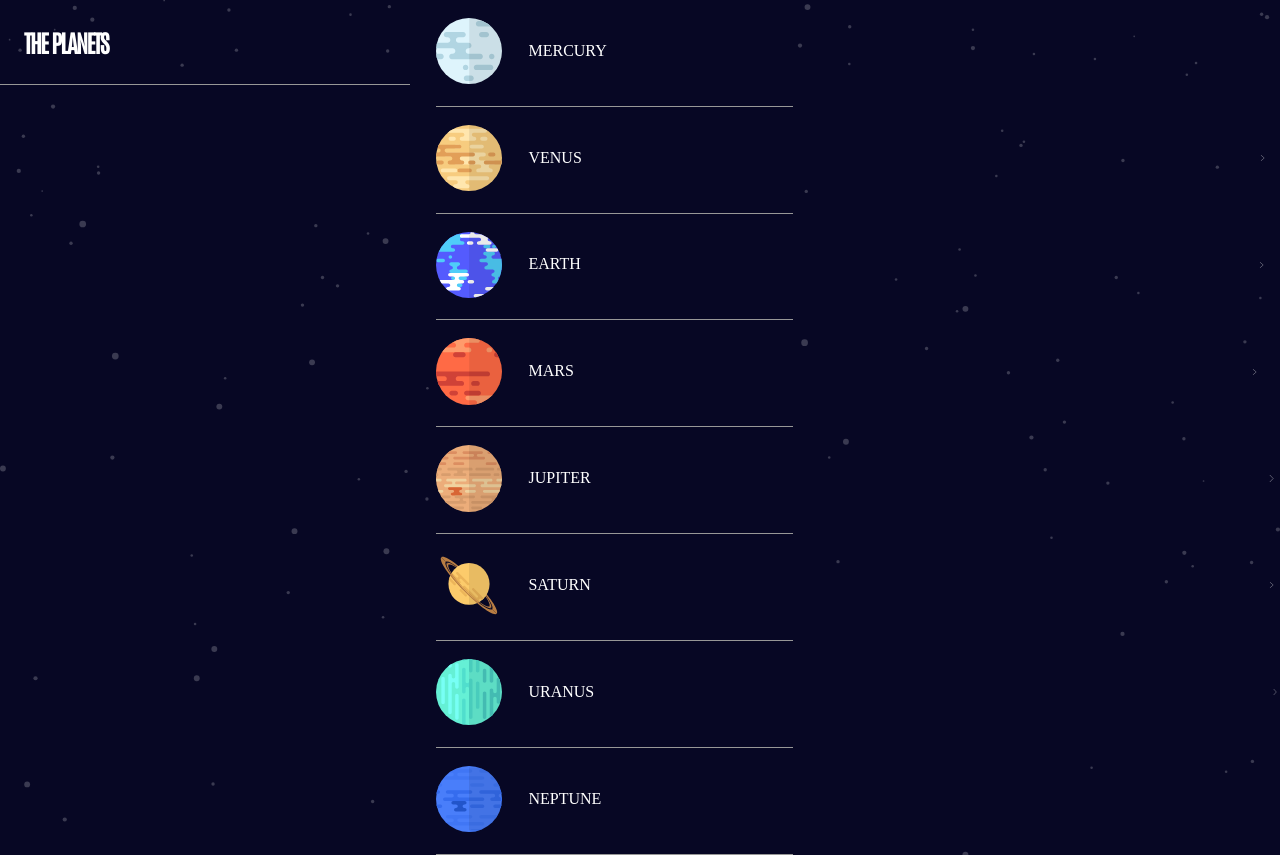
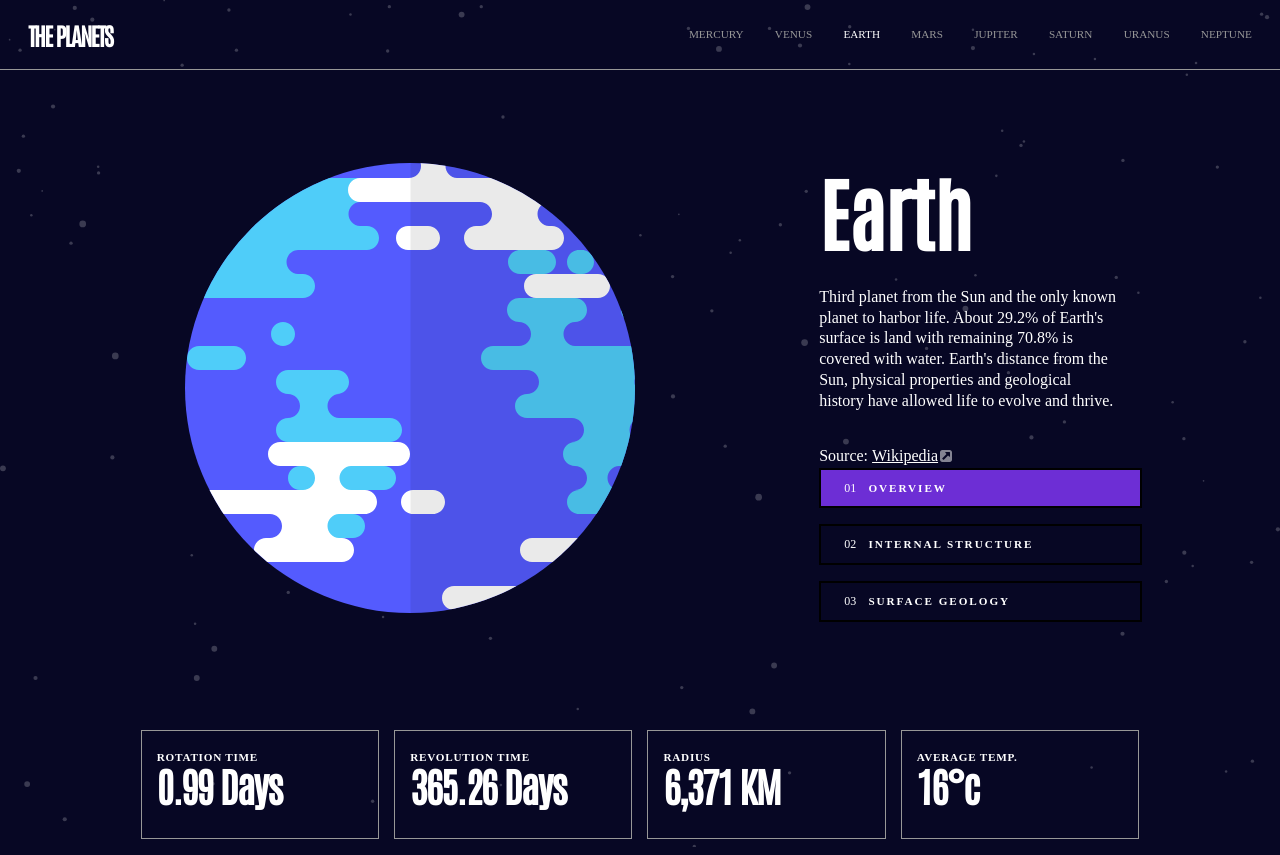
Before and after one commit to infiniteweb/planetFactSite, a React (Vite) app: page /earth in a window 1280 px wide. Built offline with nearby package versions, Linux system fonts and the light colour scheme.

Commit message:
just picture left to do

```diff
--- a/src/App.jsx
+++ b/src/App.jsx
@@ -1,8 +1,9 @@
 import "./styles.css";
 import "./quickStyles.css";
 import { useState } from "react";
-import { BrowserRouter, Routes, Route } from "react-router-dom";
+import { BrowserRouter, Routes, Route} from "react-router-dom";
 import Planet from "./pages/Planet.jsx";
+
 import BrowserNav from "./components/browserNav";
 import data from "../data.json";
 import navBarImage from "./assets/images/icon-hamburger.svg";
@@ -10,12 +11,23 @@ import MobileNav from "./components/MobileNav.jsx";
 import { images, surfaceImages } from "./images.js";
 
 function App() {
-  const [mobileNav, setMobileNav] = useState(true);
-
+  console.log(data)
+  const [mobileNav, setMobileNav] = useState(false);
   function handleSetMobileNav() {
     console.log("click");
     setMobileNav((prevMobileNav) => !prevMobileNav);
   }
+
+  const planetNames = [
+    "mercury",
+    "venus",
+    "earth",
+    "mars",
+    "jupiter",
+    "saturn",
+    "uranus",
+    "neptune",
+  ];
 
   return (
     <>
@@ -30,14 +42,19 @@ function App() {
               onClick={handleSetMobileNav}
             />
           </div>
+          <BrowserNav planetNames={planetNames} />
           <div className="mobile-nav">
-            {mobileNav && <MobileNav handleSetMobileNav={handleSetMobileNav} />}
+            {mobileNav && (
+              <MobileNav
+                handleSetMobileNav={handleSetMobileNav}
+                planetNames={planetNames}
+              />
+            )}
           </div>
           {!mobileNav && (
             <>
-              <BrowserNav />
+              <Routes>
 
-              <Routes>
                 <Route
                   exact
                   path="/"
--- a/src/components/BrowserNav.jsx
+++ b/src/components/BrowserNav.jsx
@@ -1,36 +1,19 @@
 import "../styles.css";
 import { NavLink } from "react-router-dom";
 
-export default function BrowserNav() {
+export default function BrowserNav({ planetNames }) {
   return (
     <>
       <div className="browser-nav">
         <nav>
           <ul>
-            <li>
-              <NavLink to="/">MERCURY</NavLink>
-            </li>
-            <li>
-              <NavLink to="/venus" >VENUS</NavLink>
-            </li>
-            <li>
-              <NavLink to="/earth">EARTH</NavLink>
-            </li>
-            <li>
-              <NavLink to="/mars">MARS</NavLink>
-            </li>
-            <li>
-              <NavLink to="/jupiter">JUPITER</NavLink>
-            </li>
-            <li>
-              <NavLink to="/saturn">SATURN</NavLink>
-            </li>
-            <li>
-              <NavLink to="/uranus">URANUS</NavLink>
-            </li>
-            <li>
-              <NavLink to="/neptune">NEPTUNE</NavLink>
-            </li>
+            {planetNames.map((planetName) => (
+              <li key={planetName}>
+                <NavLink to={planetName === "mercury" ? "/" : `/${planetName}`}>
+                  {planetName.toUpperCase()}
+                </NavLink>
+              </li>
+            ))}
           </ul>
         </nav>
       </div>
--- a/src/components/IsBrowser.jsx
+++ b/src/components/IsBrowser.jsx
@@ -1,6 +1,7 @@
 import "../styles.css";
 
 export default function Isbrowser({handleDataChange, dataSelect, planetData}) {
+  console.log(planetData.name)
   return (
     <>
       <button
--- a/src/components/IsMobile.jsx
+++ b/src/components/IsMobile.jsx
@@ -1,15 +1,19 @@
 import "../styles.css";
 
 export default function IsMobile({ dataSelect, planetData, handleDataChange }) {
+  // console.log(dataSelect)
+  // console.log(planetData.overview.content)
+  // console.log(planetData.name)
   return (
     <>
+
       {" "}
       <div className="is-mobile-textbox is-mobile-overview">
         <h3
           onClick={handleDataChange}
           data-id="overview"
-          className={dataSelect === planetData.overview.content ? "active" : ""}
-          id={`td-${planetData.name}`}
+          id={dataSelect === planetData.overview.content ? `td-${planetData.name}` : ""}
+
         >
           OVERVIEW
         </h3>
@@ -18,10 +22,7 @@ export default function IsMobile({ dataSelect, planetData, handleDataChange }) {
         <h3
           onClick={handleDataChange}
           data-id="structure"
-          className={
-            dataSelect === planetData.structure.content ? "active" : ""
-          }
-          id={`td-${planetData.name}`}
+          id={dataSelect === planetData.structure.content ? `td-${planetData.name}` : ""}
         >
           STRUCTURE
         </h3>
@@ -30,8 +31,7 @@ export default function IsMobile({ dataSelect, planetData, handleDataChange }) {
         <h3
           onClick={handleDataChange}
           data-id="geology"
-          className={dataSelect === planetData.geology.content ? "active" : ""}
-          id={`td-${planetData.name}`}
+          id={dataSelect === planetData.geology.content ? `td-${planetData.name}` : ""}
         >
           SURFACE
         </h3>
--- a/src/components/MobileNav.jsx
+++ b/src/components/MobileNav.jsx
@@ -1,59 +1,24 @@
 import "../styles.css";
-import MobileNavLink from "./MobileNavLink";
+import { NavLink } from "react-router-dom";
+import navBarChevron from "../assets/images/icon-chevron.svg";
+import { images } from "../images";
 
-export default function MobileNav({ handleSetMobileNav }) {
+export default function MobileNav({ handleSetMobileNav, planetNames }) {
   return (
     <>
       <nav>
         <ul>
-          <li>
-            <MobileNavLink
-              handleSetMobileNav={handleSetMobileNav}
-              planetName={"mercury"}
-            />
-          </li>
-          <li>
-            <MobileNavLink
-              handleSetMobileNav={handleSetMobileNav}
-              planetName={"venus"}
-            />
-          </li>
-          <li>
-            <MobileNavLink
-              handleSetMobileNav={handleSetMobileNav}
-              planetName={"earth"}
-            />
-          </li>
-          <li>
-            <MobileNavLink
-              handleSetMobileNav={handleSetMobileNav}
-              planetName={"mars"}
-            />
-          </li>
-          <li>
-            <MobileNavLink
-              handleSetMobileNav={handleSetMobileNav}
-              planetName={"jupiter"}
-            />
-          </li>
-          <li>
-            <MobileNavLink
-              handleSetMobileNav={handleSetMobileNav}
-              planetName={"saturn"}
-            />
-          </li>
-          <li>
-            <MobileNavLink
-              handleSetMobileNav={handleSetMobileNav}
-              planetName={"uranus"}
-            />
-          </li>
-          <li>
-            <MobileNavLink
-              handleSetMobileNav={handleSetMobileNav}
-              planetName={"neptune"}
-            />
-          </li>
+          {planetNames.map((planetName) => (
+            <li key={planetName}>
+              <NavLink to={planetName === "mercury" ? "/" : `/${planetName}`}>
+                <span onClick={handleSetMobileNav}>
+                  <img src={images[planetName].overview} className="planet-img"></img>
+                  {planetName.toUpperCase()}
+                  <img src={navBarChevron} id="chevron"></img>
+                </span>
+              </NavLink>
+            </li>
+          ))}
         </ul>
       </nav>
     </>
--- a/src/components/MobileNavLink.jsx
+++ /dev/null
@@ -1,18 +0,0 @@
-import "../styles.css";
-import { NavLink } from "react-router-dom";
-import navBarChevron from "../assets/images/icon-chevron.svg";
-import { images } from "../images";
-
-export default function MobileNavLink({ handleSetMobileNav, planetName }) {
-  return (
-    <>
-      <NavLink to={planetName === "mercury" ? "/" : `/${planetName}`}>
-        <span onClick={handleSetMobileNav}>
-          <img src={images[planetName].overview}></img>
-          {planetName.toUpperCase()}
-          <img src={navBarChevron} id="chevron"></img>
-        </span>
-      </NavLink>
-    </>
-  );
-}
--- a/src/pages/Planet.jsx
+++ b/src/pages/Planet.jsx
@@ -5,7 +5,8 @@ import PlanetImage from "../components/PlanetImage";
 import PlanetData from "../components/PlanetData";
 import Isbrowser from "../components/IsBrowser";
 import PlanetStats from "../components/PlanetStats";
-import { useState } from "react";
+import { useState, useEffect } from "react";
+
 
 export default function Planet({ planetImage, planetData, surfaceImage }) {
   const [dataSelect, setDataSelect] = useState(planetData.overview.content);
@@ -23,10 +24,13 @@ export default function Planet({ planetImage, planetData, surfaceImage }) {
       setGeologyImage(false);
     }
   };
+  useEffect(() => {
+    setDataSelect(planetData.overview.content);
+    setImageSelect(planetImage.overview);
+  }, [planetData, planetImage.overview]);
 
   return (
     <>
-
       <div className="is-mobile">
         <IsMobile
           handleDataChange={handleDataChange}
--- a/src/styles.css
+++ b/src/styles.css
@@ -95,7 +95,7 @@
   background-color: rgb(var(--clr-light-grey));
 }
 
-#bg-default {
+#bg-Mercury {
   background-color: rgb(var(--clr-default));
 }
 
@@ -127,35 +127,59 @@
   background-color: rgb(var(--clr-uranus));
 }
 
-#td-default {
+#td-Mercury {
+  text-decoration: underline;
+  text-decoration-thickness: 4px;
+  text-underline-offset: 5vw;
   text-decoration-color: rgb(var(--clr-default));
 }
 
 #td-Venus {
+  text-decoration: underline;
+  text-decoration-thickness: 4px;
+  text-underline-offset: 5vw;
   text-decoration-color: rgb(var(--clr-venus));
 }
 
-#td-earth {
+#td-Earth {
+  text-decoration: underline;
+  text-decoration-thickness: 4px;
+  text-underline-offset: 5vw;
   text-decoration-color: rgb(var(--clr-earth));
 }
 
-#td-mars {
+#td-Mars {
+  text-decoration: underline;
+  text-decoration-thickness: 4px;
+  text-underline-offset: 5vw;
   text-decoration-color: rgb(var(--clr-mars));
 }
 
-#td-jupiter {
+#td-Jupiter {
+  text-decoration: underline;
+  text-decoration-thickness: 4px;
+  text-underline-offset: 5vw;
   text-decoration-color: rgb(var(--clr-jupiter));
 }
 
-#td-saturn {
+#td-Saturn {
+  text-decoration: underline;
+  text-decoration-thickness: 4px;
+  text-underline-offset: 5vw;
   text-decoration-color: rgb(var(--clr-saturn));
 }
 
-#td-neptune {
+#td-Neptune {
+  text-decoration: underline;
+  text-decoration-thickness: 4px;
+  text-underline-offset: 5vw;
   text-decoration-color: rgb(var(--clr-neptune));
 }
 
-#td-uranus {
+#td-Uranus {
+  text-decoration: underline;
+  text-decoration-thickness: 4px;
+  text-underline-offset: 5vw;
   text-decoration-color: rgb(var(--clr-uranus));
 }
 
@@ -286,8 +310,7 @@ button :hover {
   display: flex;
   justify-content: space-between;
   align-items: center;
-  padding: 16px 24px;
-  max-height: 7vh;
+  padding: 5.2vh 4vh;
   border-bottom: 1px solid;
   border-color: #979797;
 }
@@ -319,7 +342,7 @@ button :hover {
 .mobile-nav li {
   list-style: none;
   font-size: 1rem;
-  padding: 5% 57% 6% 0%;
+  padding: 5.5vw 0% 6vw 0%;
   border-bottom: solid 1px;
   border-color: #979797;
 }
@@ -329,7 +352,7 @@ button :hover {
   align-items: center;
 }
 
-.mobile-nav img {
+.mobile-nav .planet-img {
   width: 5.2vw;
   margin-right: 17%;
 }
@@ -339,9 +362,8 @@ button :hover {
 }
 
 #chevron {
-  width: 3%;
-  height: 100%;
-  margin-left: 53vw;
+  height: auto;
+  margin-left: auto;
 }
 
 .browser-nav {
@@ -354,13 +376,13 @@ button :hover {
   justify-content: center;
   width: 21.3vw;
 }
-
+/*
 .is-mobile .active {
   text-decoration: underline;
   text-decoration-color: red;
   text-decoration-thickness: 4px;
   text-underline-offset: 5vw;
-}
+} */
 
 #planet-card {
   grid-area: planetCard;
@@ -390,6 +412,7 @@ button :hover {
 @media (min-width: 47em) {
   #planet-image-wrapper {
     width: 37%;
+
   }
 }
 
@@ -400,6 +423,7 @@ button :hover {
   #planet-image-wrapper {
     width: 71%;
     height: auto;
+    max-width: 582px;
   }
   #planet-surface-image {
     width: 26%;
@@ -471,8 +495,8 @@ button :hover {
 
   .top-bar {
     justify-content: start !important;
-
-    max-height: 85px;
+    padding: 2.1vh 0 2vh 2.2vw;
+    margin-bottom: 5vh;
   }
 
   .top-bar h2 {
@@ -481,23 +505,21 @@ button :hover {
 
   .browser-nav {
     align-items: center;
-    max-height: 85px;
-
+    margin-bottom: 5vh;
   }
 
   .browser-nav nav {
-    margin-left: 25%;
+    padding-left: 25%;
   }
 
   .browser-nav ul {
     font-size: var(--fs-200);
     gap: 5% !important;
+    justify-content: end !important;
+    margin-right: 2.2vw;
   }
 
   #planet-card {
-    margin-top: 11%;
-    margin-right: 3%;
-    margin-bottom: 11.6%;
   }
 
   .planet-data {
@@ -509,11 +531,11 @@ button :hover {
   }
 
   .is-browser button {
-    padding-right: 5vw !important;
+    padding: 1vh !important;
   }
 
   .planet-stats {
-    margin: 0px 11% 6% 11%;
+    margin: 5% 11% 0% 11%;
     gap: 15px !important;
   }
 
```
